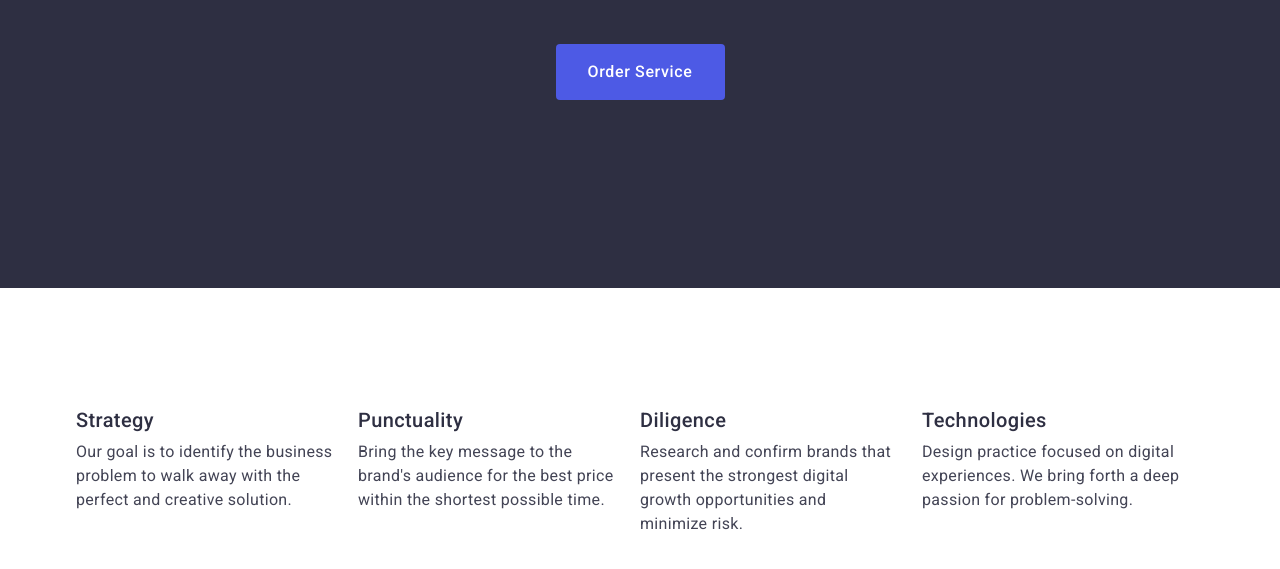
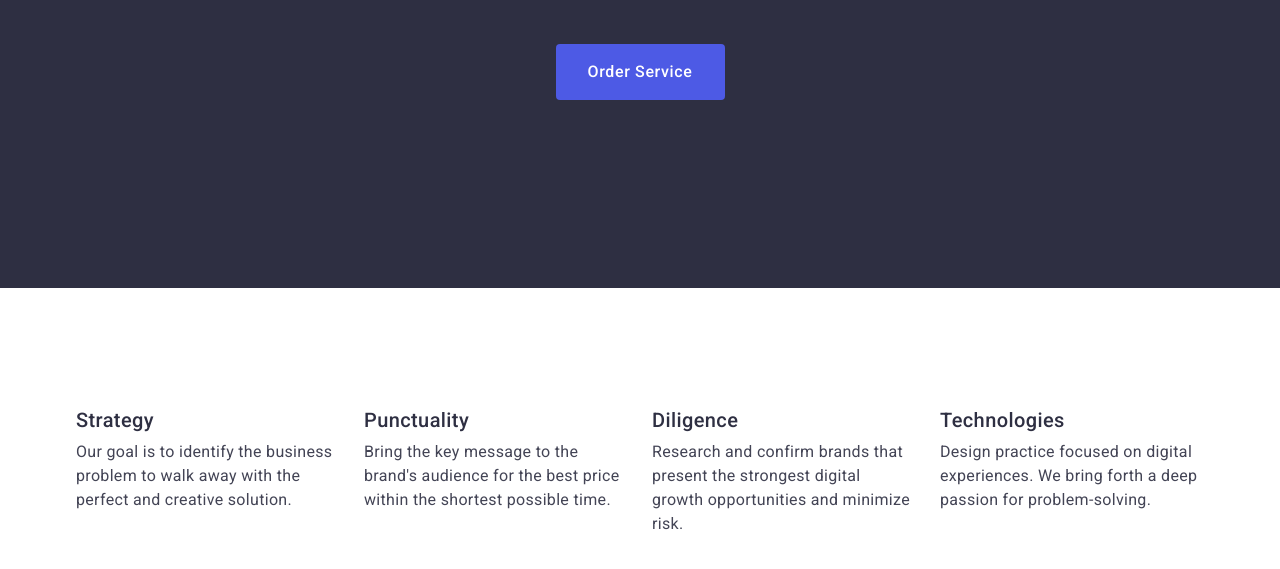
Before and after one commit to Viktor-Yanenko/goit-markup-hw-03, a plain HTML site: page index.html in a window 1280 px wide. Shown: the part 385-954 px from the top of the page. Drawn offline with nearby package versions, Linux system fonts and the light colour scheme.

Commit message:
Update second section styles

```diff
--- a/css/styles.css
+++ b/css/styles.css
@@ -189,7 +189,7 @@ main {
 }
 
 .adv-item {
-    width: calc((100% - 96px) / 4);
+    width: calc((100% - 72px) / 4);
 }
 
 .adv-header {
```
